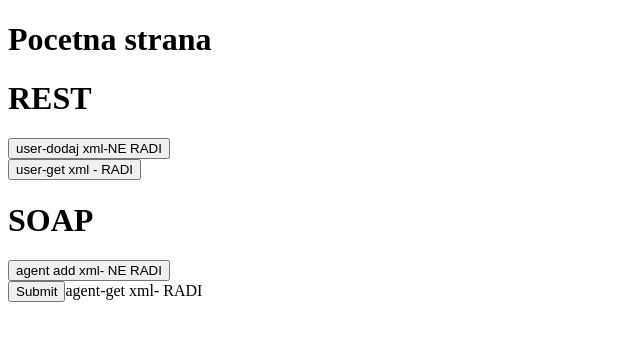
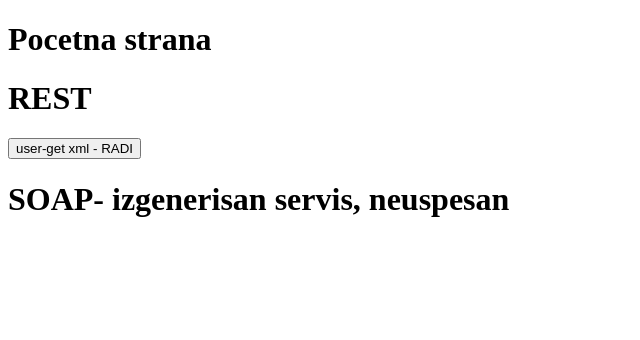
Before and after one commit to JeanMarieLePen/xml-projekat, a plain HTML site: page XMLprojekatV/WebContent/index.html in a window 1280 px wide. Shown: the whole page, without its empty margins (0-640 px from the left). Drawn offline with Linux system fonts and the light colour scheme.

Commit message:
izmenjen index.html

```diff
--- a/XMLprojekatV/WebContent/index.html
+++ b/XMLprojekatV/WebContent/index.html
@@ -8,20 +8,11 @@
 <h1>Pocetna strana</h1>
 
 <h1>REST</h1>
-<form action="/user/addNazivi" method="GET">
-<input type="submit" value="user-dodaj xml-NE RADI"/>
-</form>
+
 
 <form action="http://localhost:8080/XMLprojekatV/user/getNazivi" method="GET">
 <input type="submit" value="user-get xml - RADI"/>
 </form>
-<h1>SOAP</h1>
-<form action="/user/getNazivi" method="GET">
-<input type="submit" value="agent add xml- NE RADI"/>
-</form>
-
-<form action="/user/getNazivi" method="GET">
-<input type="submit" >agent-get xml- RADI</input>
-</form>
+<h1>SOAP- izgenerisan servis, neuspesan</h1>
 </body>
 </html>
```
